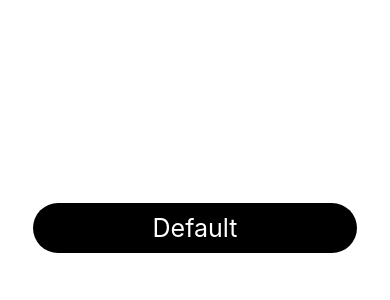
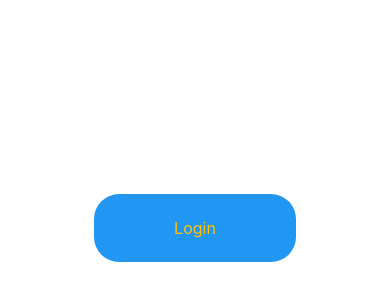
Before and after one commit to McelikZ/LoginProject, a React Native app: screen / in a window 390 px wide. Shown: the part 194-494 px from the top of the page. Built offline with nearby package versions, Linux system fonts and the light colour scheme.

Commit message:
custom components,theme.js
changed custom components
added theme.js(colors.js,spacing.js,fonts.js)
added CustomTextInput.style,CustomButton.style

```diff
--- a/App.js
+++ b/App.js
@@ -1,19 +1,26 @@
-import { StatusBar } from 'expo-status-bar';
-import { StyleSheet, Text, View,Pressable } from 'react-native';
-import { CustomButton,CustomTextInput } from './src/components/index'
-export default function App() {
+import { StyleSheet,View } from 'react-native'
+import CustomButton from './src/components/CustomButton/CustomButton'
+import React from 'react'
+
+const App = () => {
   return (
     <View style={styles.container}>
-      <CustomButton/>
+      <CustomButton
+      onPress={()=> console.log("calisti...")}
+      buttonText='Login'
+      />
+
+
     </View>
-  );
+  )
 }
 
+export default App
+
 const styles = StyleSheet.create({
-  container: {
-    flex: 1,
-    backgroundColor: '#fff',
-    alignItems: 'center',
-    justifyContent: 'center',
-  },
-});
+  container:{
+    justifyContent:'center',
+    alignItems:'center',
+    flex:1
+  }
+})
--- a/src/components/CustomButton.js
+++ /dev/null
@@ -1,32 +0,0 @@
-import { StyleSheet, Text, View,Pressable } from 'react-native'
-import React from 'react'
-
-const CustomButton = ({onPress,buttonText,buttonStyle={},buttonTextStyle={}}) => {
-  return (
-    <Pressable
-      onPress={onPress}
-      style={[styles.defaultButton,buttonStyle]}
-      >
-      <Text
-      style={[styles.defaultButtonText,buttonTextStyle]}
-      >{['Default',buttonText]}</Text>
-    </Pressable>
-  )
-}
-
-export default CustomButton
-
-const styles = StyleSheet.create({
-  defaultButton: {
-  borderRadius: 50,
-  backgroundColor: 'black',
-  justifyContent: 'center',
-  alignItems: 'center',
-  paddingVertical: 10,
-  paddingHorizontal: 120,
-},
-  defaultButtonText:{
-   color:'white',
-   fontSize:25,
-  }
-})
--- /dev/null
+++ b/src/components/CustomButton/CustomButton.js
@@ -0,0 +1,18 @@
+import styles from './CustomButton.style'
+import { Pressable, Text } from 'react-native';
+import React from 'react'
+
+const CustomButton = ({onPress,buttonText='default',buttonStyle={},buttonTextStyle={}}) => {
+  return (
+    <Pressable
+      onPress={onPress}
+      style={[styles.defaultButton,buttonStyle]}
+      >
+      <Text
+      style={[styles.defaultButtonText,buttonTextStyle]}
+      >{buttonText}</Text>
+    </Pressable>
+  )
+}
+
+export default CustomButton
--- /dev/null
+++ b/src/components/CustomButton/CustomButton.style.js
@@ -0,0 +1,19 @@
+import { StyleSheet} from 'react-native'
+import {colors,fonts,spacing} from '../../theme/index'
+
+export default StyleSheet.create({
+defaultButton:{
+ alignItems:'center',
+ justifyContent:'center',
+ borderRadius:25,
+ backgroundColor:colors.primary,
+ paddingVertical:spacing.medium,
+ paddingHorizontal:spacing.xlarge,
+},
+defaultButtonText:{
+ color:colors.secondary,
+ fontSize:fonts.sizes.medium,
+ alignItems:'center',
+ justifyContent:'center',
+}
+})
--- a/src/components/CustomTextInput.js
+++ /dev/null
@@ -1,14 +0,0 @@
-import { Pressable, StyleSheet, Text, View } from 'react-native'
-import React from 'react'
-
-const CustomTextInput = ({}) => {
-  return (
-    <View>
-
-    </View>
-  )
-}
-
-export default CustomTextInput
-
-const styles = StyleSheet.create({})
--- /dev/null
+++ b/src/components/CustomTextInput/CustomTextInput.style.js
@@ -0,0 +1,6 @@
+import { StyleSheet } from "react-native";
+import { colors,spacing,fonts } from "../../theme/index";
+
+export default StyleSheet.create({
+
+})
--- a/src/components/index.js
+++ /dev/null
@@ -1,7 +0,0 @@
-import CustomButton from "./CustomButton";
-import CustomTextInput from "./CustomTextInput";
-
-export{
-    CustomButton,
-    CustomTextInput,
-}
--- /dev/null
+++ b/src/theme/colors.js
@@ -0,0 +1,8 @@
+export default {
+  primary: '#2196F3',
+  secondary: '#FFC107',
+  error: '#f44336',
+  background: '#ffffff',
+  textPrimary: '#212121',
+  textSecondary: '#757575',
+};
--- /dev/null
+++ b/src/theme/fonts.js
@@ -0,0 +1,12 @@
+export default {
+  sizes: {
+    small: 12,
+    medium: 16,
+    large: 24,
+    xlarge: 32,
+  },
+  weights: {
+    regular: '400',
+    bold: '700',
+  },
+};
--- /dev/null
+++ b/src/theme/index.js
@@ -0,0 +1,9 @@
+import colors from "./colors";
+import fonts from "./fonts";
+import spacing from "./spacing";
+
+export{
+    colors,
+    fonts,
+    spacing
+}
--- /dev/null
+++ b/src/theme/spacing.js
@@ -0,0 +1,7 @@
+export default {
+  tiny: 8,
+  small: 16,
+  medium: 24,
+  large: 40,
+  xlarge: 80,
+};
```
Also changed, not shown: src/components/CustomTextInput/CustomTextInput.js (added, +12 -0 lines).
